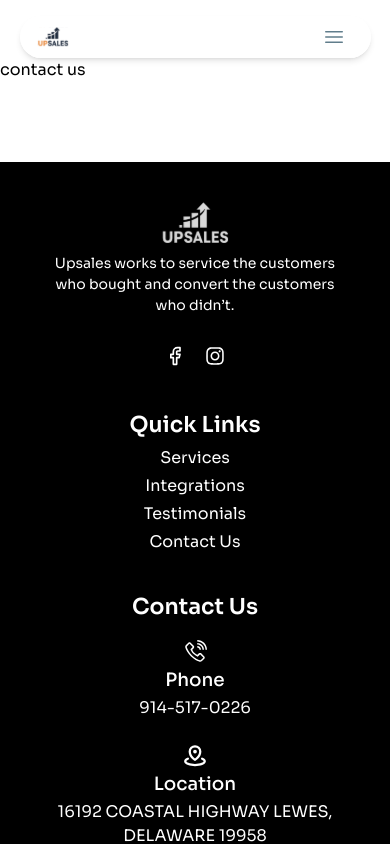
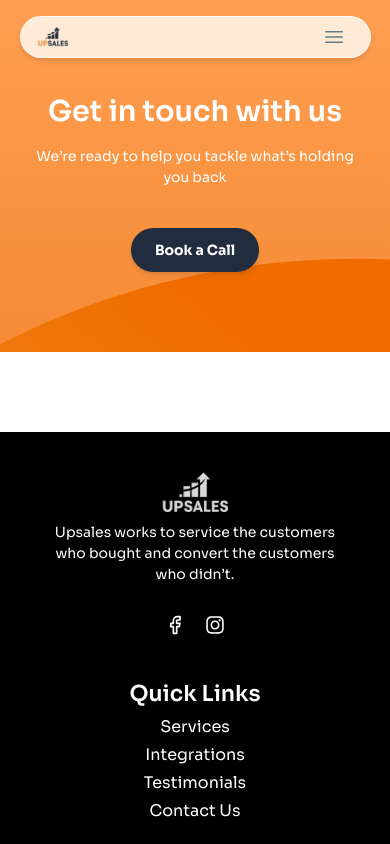
Before and after one commit to Nick9499/GetLogical, a Next.js app: page /contact in a window 390 px wide. Shown: the top 844 px of the page. Built offline with nearby package versions, Linux system fonts and the light colour scheme.

Commit message:
Added contact page for sm device and added contact link to all the btns

```diff
--- /dev/null
+++ b/app/components/ContactBanner/index.js
@@ -0,0 +1,46 @@
+import React from "react";
+import { Button, Typography } from "../../theme/themeRegistry";
+const ContactBanner = () => {
+  return (
+    <>
+      <div
+        className="hidden lg:flex min-w-screen w-full -mt-24  md:items-center  relative  "
+        style={{
+          background: ` url(/banner.svg)`,
+          backgroundRepeat: "no-repeat",
+          backgroundSize: "cover",
+          backgroundPosition: "center",
+        }}
+      >
+        <Typography>Get in touch with us</Typography>
+      </div>
+      <div
+        className="flex flex-col gap-10 lg:hidden -mt-16 md:-mt-24  bg-bottom  w-screen  items-center pt-24 pb-20 px-4"
+        style={{
+          background: `url(/banner_xs.svg)`,
+          backgroundRepeat: "no-repeat",
+          backgroundSize: "cover",
+        }}
+      >
+        <div className="text-white md:mt-12">
+          <Typography
+            variant="h1"
+            className="text-[1.8rem] font-semibold text-center"
+          >
+            Get in touch with us
+          </Typography>
+          <Typography className="mt-3 px-2  text-[.875rem] font-normal text-center">
+            We’re ready to help you tackle what’s holding you back
+          </Typography>
+        </div>
+        <div>
+          <Button className="bg-[#212D3F] text-sm  rounded-3xl normal-case">
+            Book a Call
+          </Button>
+        </div>
+      </div>
+    </>
+  );
+};
+
+export default ContactBanner;
--- a/app/components/ExpertHelp/index.js
+++ b/app/components/ExpertHelp/index.js
@@ -1,6 +1,7 @@
 import React from "react";
 import { Button, Typography } from "../../theme/themeRegistry";
 import Image from "next/image";
+import Link from "next/link";
 
 const EXPERT_HELP = [
   {
@@ -65,9 +66,11 @@
             ))}
           </div>
           <div className="flex justify-center items-center w-screen mt-5 pb-10  ">
-            <Button className="bg-[#212D3F] text-sm lg:text-xl rounded-3xl normal-case ">
-              Contact Us
-            </Button>
+            <Link href="/contact">
+              <Button className="bg-[#212D3F] text-sm lg:text-xl rounded-3xl normal-case ">
+                Contact Us
+              </Button>
+            </Link>
           </div>
         </div>
       </div>
--- a/app/components/Footer/index.js
+++ b/app/components/Footer/index.js
@@ -82,7 +82,7 @@
           >
             Testimonials
           </Link>
-          <NextLink href="/" className="text=[1rem]  pb-1">
+          <NextLink href="/contact" className="text=[1rem]  pb-1">
             Contact Us
           </NextLink>
         </div>
--- a/app/components/Navbar/index.js
+++ b/app/components/Navbar/index.js
@@ -123,11 +123,6 @@
 export function GetLogicCallNavbar() {
   const [openNav, setOpenNav] = useState(false);
 
-  const handleCallUs = () => {
-    const phoneNumber = "8779888726";
-    window.location.href = "tel:" + phoneNumber;
-  };
-
   useEffect(() => {
     const handleResize = () => {
       if (window.innerWidth >= 960) setOpenNav(false);
@@ -152,14 +147,15 @@
           <NavList />
         </div>
         <div className="hidden gap-2 lg:flex">
+          <NextLink href="/contact">
             <Button
               variant="filled"
               className="capitalize bg-[#E88E46]
           rounded-[2.188rem] text-base font-medium "
-            onClick={handleCallUs}
             >
               Contact Us
             </Button>
+          </NextLink>
         </div>
 
         <IconButton
--- a/app/components/Reviews/index.js
+++ b/app/components/Reviews/index.js
@@ -1,6 +1,7 @@
 import React from "react";
 import { Button, Card, CardBody, Typography } from "../../theme/themeRegistry";
 import Carousel from "./Carousel";
+import Link from "next/link";
 
 const Reviews = () => {
   return (
@@ -34,9 +35,11 @@
             >
               Ready to take the next step for your business?
             </Typography>
-            <Button className="mt-12 lg:mt-0 normal-case text-sm  md:text-xl font-medium bg-white  text-[#033474] rounded-[2rem] ">
-              Contact Us
-            </Button>
+            <Link href="/contact">
+              <Button className="mt-12 lg:mt-0 normal-case text-sm  md:text-xl font-medium bg-white  text-[#033474] rounded-[2rem] ">
+                Contact Us
+              </Button>
+            </Link>
           </CardBody>
         </Card>
       </div>
--- a/app/components/SeamlessIntegration/index.js
+++ b/app/components/SeamlessIntegration/index.js
@@ -2,6 +2,7 @@
 "use client";
 import React from "react";
 import { Button, Typography } from "../../theme/themeRegistry";
+import Link from "next/link";
 
 const SeamLessIntegration = () => {
   return (
@@ -30,12 +31,14 @@
             the help of our checkout and CRM partners. For all other platforms,
             talk to us about our custom integration options.
           </p>
+          <Link href="/contact">
             <Button
               className=" hidden lg:mt-10 lg:flex normal-case lg:text-xl font-medium bg-white
             text-[#033474] rounded-[2rem] "
             >
               Contact Us
             </Button>
+          </Link>
         </div>
         <div className="hidden lg:flex  ">
           <img className="w-full h-full" src="/integration_md.svg" />
@@ -43,12 +46,14 @@
         <div className="mt-10 flex lg:hidden">
           <img className="w-full" src="/integration_sm.svg" />
         </div>
+        <Link href="/contact">
           <Button
             className="-mt-20 lg:hidden normal-case text-sm lg:text-xl font-medium bg-white
          text-[#033474] rounded-[2rem] "
           >
             Contact Us
           </Button>
+        </Link>
       </section>
     </div>
   );
--- a/app/components/Services/index.js
+++ b/app/components/Services/index.js
@@ -2,7 +2,7 @@
 "use client";
 import React from "react";
 import { Button, Typography } from "../../theme/themeRegistry";
-import { Link } from "react-scroll";
+import Link from "next/link";
 
 const SERVICES = [
   {
@@ -78,9 +78,11 @@
               Schedule a Demo today!
             </Typography>
           </div>
+          <Link href="/contact">
             <Button className="bg-[#212D3F] rounded-3xl normal-case ">
               Contact Us
             </Button>
+          </Link>
         </div>
       </div>
       <div className=" hidden xl:flex justify-between mt-20 px-10 ">
@@ -127,9 +129,11 @@
                 Schedule a Demo today!
               </Typography>
             </div>
+            <Link href="/contact">
               <Button className="bg-[#212D3F] text-[1.25rem] rounded-[2.25rem] normal-case ">
                 Book a Call
               </Button>
+            </Link>
           </div>
         </div>
         <div className="w-[40vw]">
--- a/app/contact/page.js
+++ b/app/contact/page.js
@@ -1,7 +1,12 @@
 import React from "react";
+import ContactBanner from "../components/ContactBanner";
 
 const contact = () => {
-  return <div>contact us</div>;
+  return (
+    <>
+      <ContactBanner />
+    </>
+  );
 };
 
 export default contact;
```
Lines whose indentation alone changed are shown as unchanged.
